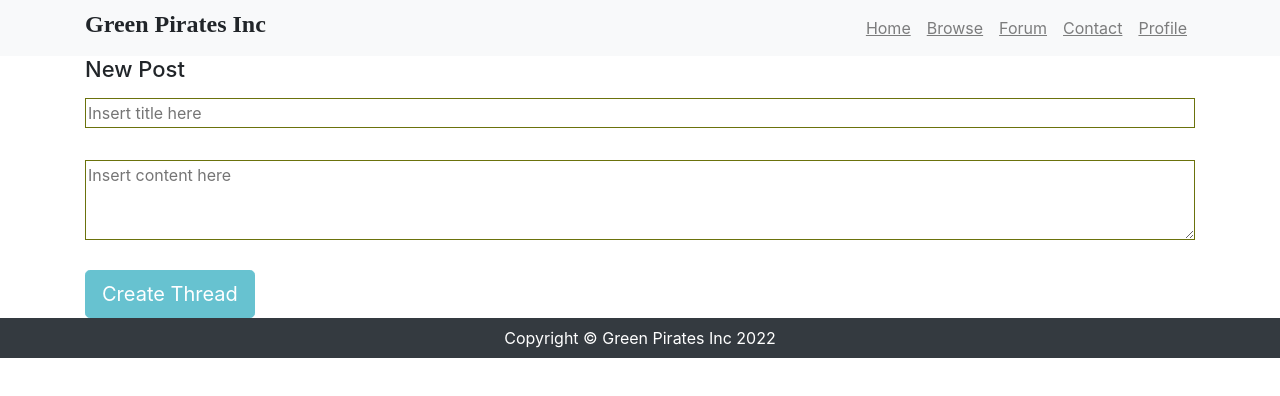
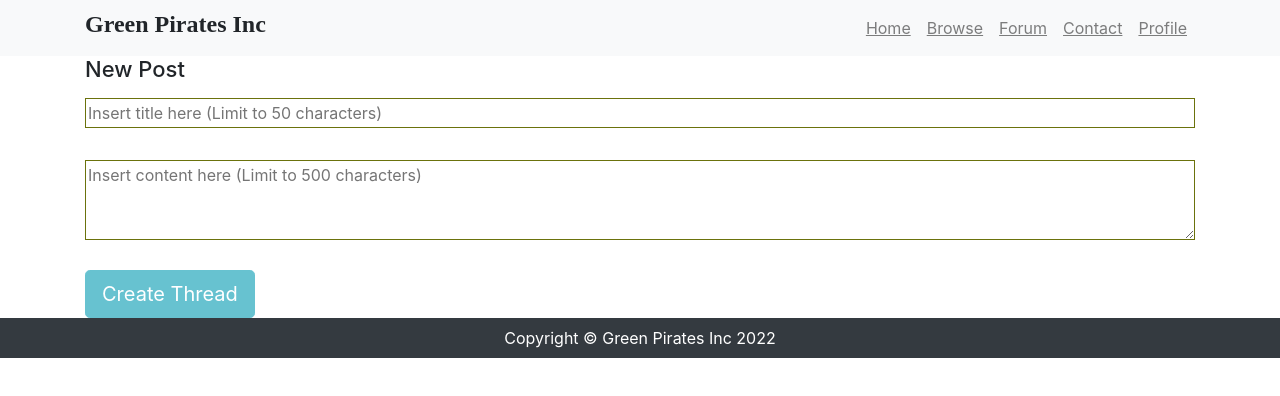
Before and after one commit to 0-Serotonin/Green-Penguin, a React (Create React App) app in the folder client/: page /createPost in a window 1280 px wide. Shown: the top 396 px of the page. Built offline with nearby package versions, Linux system fonts and the light colour scheme.

Commit message:
Word limit

```diff
--- a/client/src/components/forum/CreatePost.jsx
+++ b/client/src/components/forum/CreatePost.jsx
@@ -10,7 +10,7 @@ function CreatePost(){
         title:'',
         content:''
     })
-    const isTextareaDisabled = (input.content.length===0 || input.title.length===0)
+    const isTextareaDisabled = (input.content.length===0 || input.title.length===0 || input.title.length>50 || input.content.length>500)
 
     function handleChange(event){
         const {name, value} = event.target;
@@ -39,10 +39,10 @@ function CreatePost(){
             <h1 className="thread-form-title">New Post</h1>
             <form>
                 <div class="form-group">
-                    <input onChange={handleChange} name="title" value={input.title} autoComplete="off" className="title-form-textarea" placeholder="Insert title here"></input>
+                    <input onChange={handleChange} name="title" value={input.title} autoComplete="off" className="title-form-textarea" placeholder="Insert title here (Limit to 50 characters)"></input>
                 </div>
                 <div class="form-group">
-                    <textarea onChange={handleChange} name="content" value={input.content} autoComplete="off" className="comment-form-textarea" placeholder="Insert content here"></textarea>
+                    <textarea onChange={handleChange} name="content" value={input.content} autoComplete="off" className="comment-form-textarea" placeholder="Insert content here (Limit to 500 characters)"></textarea>
                 </div>
                 <button  onClick={handleClick} className="btn btn-lg btn-info" disabled={isTextareaDisabled}>Create Thread</button>
             </form>
```
